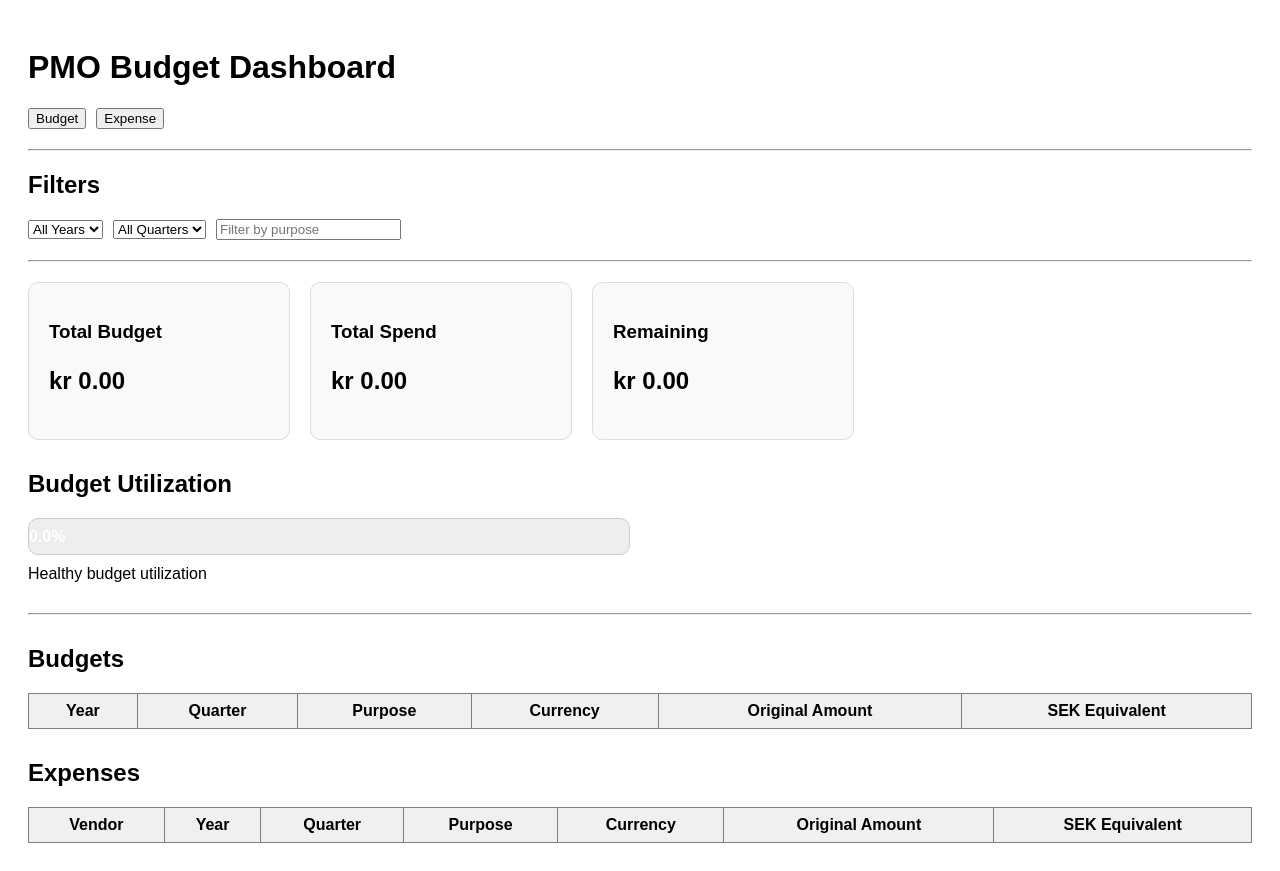
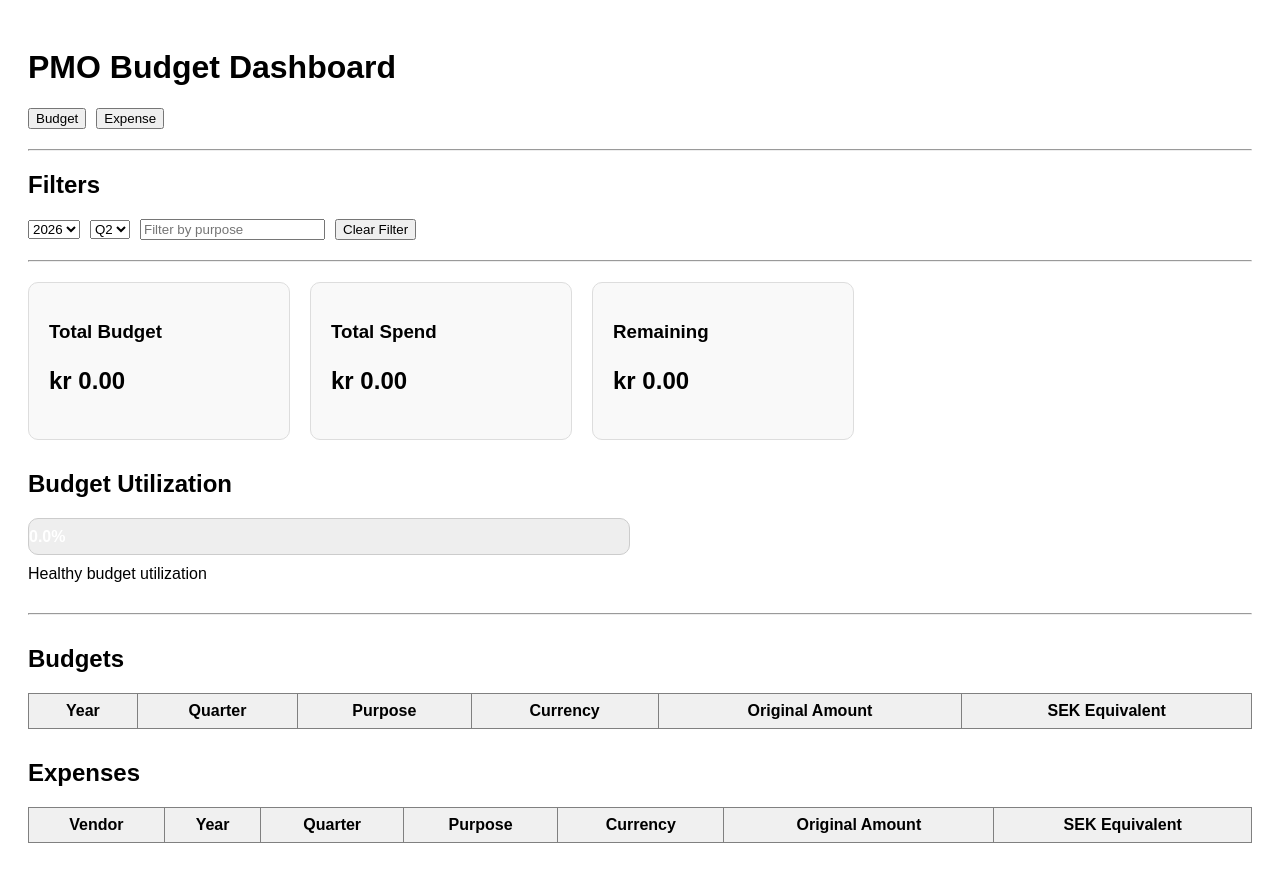
Before and after one commit to pinaki-GH/budget-tracker, a Next.js app: page / in a window 1280 px wide. Built offline with nearby package versions, Linux system fonts and the light colour scheme.

Commit message:
Update page.js

```diff
--- a/app/page.js
+++ b/app/page.js
@@ -5,11 +5,35 @@ import Link from 'next/link'
 import { getBudgets, getExpenses } from '../lib/storage'
 
 export default function Home() {
+
+  // Current Date
+  const currentDate = new Date()
+
+  // Current Year
+  const currentYear = currentDate.getFullYear().toString()
+
+  // Current Quarter
+  const currentMonth = currentDate.getMonth() + 1
+
+  let currentQuarter = 'Q1'
+
+  if (currentMonth >= 1 && currentMonth <= 3) {
+    currentQuarter = 'Q1'
+  } else if (currentMonth >= 4 && currentMonth <= 6) {
+    currentQuarter = 'Q2'
+  } else if (currentMonth >= 7 && currentMonth <= 9) {
+    currentQuarter = 'Q3'
+  } else {
+    currentQuarter = 'Q4'
+  }
+
   const [budgets, setBudgets] = useState([])
   const [expenses, setExpenses] = useState([])
 
-  const [yearFilter, setYearFilter] = useState('')
-  const [quarterFilter, setQuarterFilter] = useState('')
+  // ✅ Default filters
+  const [yearFilter, setYearFilter] = useState(currentYear)
+  const [quarterFilter, setQuarterFilter] = useState(currentQuarter)
+
   const [purposeFilter, setPurposeFilter] = useState('')
 
   useEffect(() => {
@@ -37,8 +61,8 @@ export default function Home() {
   // Filter budgets
   const filteredBudgets = budgets.filter((b) => {
     return (
-      (!yearFilter || b.year === yearFilter) &&
-      (!quarterFilter || b.quarter === quarterFilter) &&
+      b.year === yearFilter &&
+      b.quarter === quarterFilter &&
       (!purposeFilter ||
         b.purpose.toLowerCase().includes(purposeFilter.toLowerCase()))
     )
@@ -47,8 +71,8 @@ export default function Home() {
   // Filter expenses
   const filteredExpenses = expenses.filter((e) => {
     return (
-      (!yearFilter || e.year === yearFilter) &&
-      (!quarterFilter || e.quarter === quarterFilter) &&
+      e.year === yearFilter &&
+      e.quarter === quarterFilter &&
       (!purposeFilter ||
         e.purpose.toLowerCase().includes(purposeFilter.toLowerCase()))
     )
@@ -78,6 +102,13 @@ export default function Home() {
     return '#F44336'
   }
 
+  // ✅ Clear Filters
+  const clearFilters = () => {
+    setYearFilter(currentYear)
+    setQuarterFilter(currentQuarter)
+    setPurposeFilter('')
+  }
+
   return (
     <div style={{ padding: 20, fontFamily: 'Arial' }}>
       <h1>PMO Budget Dashboard</h1>
@@ -91,8 +122,7 @@ export default function Home() {
         <Link href="/add-expense" style={{ marginLeft: 10 }}>
           <button>Expense</button>
         </Link>
-
-        </div>
+      </div>
 
       <hr />
 
@@ -100,34 +130,43 @@ export default function Home() {
       <h2>Filters</h2>
 
       <div style={{ marginBottom: 20 }}>
+        {/* Year */}
         <select
           value={yearFilter}
           onChange={(e) => setYearFilter(e.target.value)}
         >
-          <option value="">All Years</option>
           <option>2025</option>
           <option>2026</option>
           <option>2027</option>
         </select>
 
+        {/* Quarter */}
         <select
           value={quarterFilter}
           onChange={(e) => setQuarterFilter(e.target.value)}
           style={{ marginLeft: 10 }}
         >
-          <option value="">All Quarters</option>
           <option>Q1</option>
           <option>Q2</option>
           <option>Q3</option>
           <option>Q4</option>
         </select>
 
+        {/* Purpose */}
         <input
           placeholder="Filter by purpose"
           value={purposeFilter}
           onChange={(e) => setPurposeFilter(e.target.value)}
           style={{ marginLeft: 10 }}
         />
+
+        {/* Clear Filter */}
+        <button
+          onClick={clearFilters}
+          style={{ marginLeft: 10 }}
+        >
+          Clear Filter
+        </button>
       </div>
 
       <hr />
@@ -153,6 +192,7 @@ export default function Home() {
           }}
         >
           <h3>Total Budget</h3>
+
           <p style={{ fontSize: 24, fontWeight: 'bold' }}>
             kr {totalBudgetSEK.toFixed(2)}
           </p>
@@ -169,6 +209,7 @@ export default function Home() {
           }}
         >
           <h3>Total Spend</h3>
+
           <p style={{ fontSize: 24, fontWeight: 'bold' }}>
             kr {totalSpendSEK.toFixed(2)}
           </p>
@@ -185,6 +226,7 @@ export default function Home() {
           }}
         >
           <h3>Remaining</h3>
+
           <p style={{ fontSize: 24, fontWeight: 'bold' }}>
             kr {remainingSEK.toFixed(2)}
           </p>
@@ -226,7 +268,8 @@ export default function Home() {
         {utilization >= 60 &&
           utilization < 85 &&
           'Budget utilization increasing'}
-        {utilization >= 85 && 'Warning: Budget nearing limit'}
+        {utilization >= 85 &&
+          'Warning: Budget nearing limit'}
       </p>
 
       <hr style={{ margin: '30px 0' }} />
```
